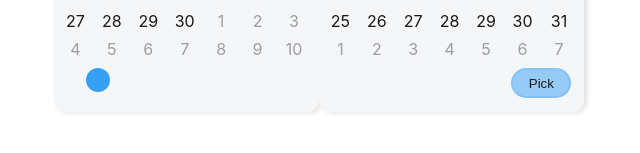
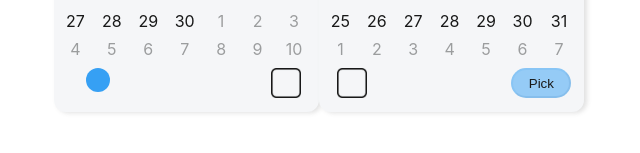
Before and after one commit to almogtavor/date-range-picker, a React (Create React App) app: page / in a window 1280 px wide. Both pictures are taken after a click on the button "DD-MM-YYYY - DD-MM-YYYY". Shown: the part 641-794 px from the top of the page, without its empty margins (326-966 px from the left). Built offline with nearby package versions, Linux system fonts and the light colour scheme.

Commit message:
Checkbox Addition

```diff
--- a/src/components/LowerFooter.js
+++ b/src/components/LowerFooter.js
@@ -1,9 +1,12 @@
-import React from "react";
+import React, { useState, useEffect } from "react";
 import { CirclePicker } from "react-color";
 import {calendarConfig} from '../configuration/config';
 import '../styles/lower-footer.css';
 
 const rightHandIcon = require('../images/right-hand.png');
+const checkbox= require('../images/checkbox.png');
+const hoverCheckbox = require('../images/hover-checkbox.png');
+const clickedCheckbox = require('../images/clicked-checkbox.png');
 
 export const LowerFooter = (props) => {
 
@@ -15,7 +18,14 @@ export const LowerFooter = (props) => {
         setShowColorPicker,
         setShowCalendar,
         colorsPalette,
+        selectedDays,
+        setSelectedDays,
+        mode,
+        viewedMonth,
+        viewedYear,
     } = props;
+
+    const [checkboxSrc, setCheckboxSrc] = useState(checkbox);
 
     const changeColor = (color) => {
         setSelectedColor(color.hex);
@@ -27,10 +37,50 @@ export const LowerFooter = (props) => {
         setShowColorPicker(toggled);
     }
 
+    useEffect(() => {
+
+    }, [selectedDays])
+
+    const handleClick = () => {
+        if (checkboxSrc !== clickedCheckbox) {
+            setCheckboxSrc(clickedCheckbox);
+            if (mode === "Days") {
+                setSelectedDays(
+                    [new Date(viewedYear, viewedMonth, 1),
+                     new Date(viewedYear, viewedMonth + 1, 0)]);
+            } else if (mode === "Months") {
+                setSelectedDays(
+                    [new Date(viewedYear, 1, 1),
+                     new Date(viewedYear, 11, 0)]);
+            } else {
+                setSelectedDays(
+                    [new Date(viewedYear, viewedMonth + 1, 1),
+                     new Date(viewedYear, viewedMonth + 1, 0)]);
+            }
+        } else {
+            setCheckboxSrc(hoverCheckbox);
+            setSelectedDays([]);
+        }
+
+    }
+
+    const handleEnter = () => {
+        if (checkboxSrc !== clickedCheckbox) {
+            setCheckboxSrc(hoverCheckbox);
+        }
+    }
+
+    const handleLeave = () => {
+        if (checkboxSrc !== clickedCheckbox) {
+            setCheckboxSrc(checkbox);
+        }
+    }
+
     return (
-    <div className="settings" style={id===1 ?
-        {"justifyContent": "flex-end"}:
-        {"justifyContent": "flex-start"}}
+    <div className="settings"
+    // style={id===1 ?
+    //     {"justifyContent": "flex-end"}:
+    //     {"justifyContent": "flex-start"}}
     >
         {id === 0 && colorsPalette !== "disabled" && !showColorPicker && (
             <button
@@ -57,6 +107,15 @@ export const LowerFooter = (props) => {
                 />
             </div>
         )}
+        <img
+            className="checkbox"
+            alt=""
+            src={checkboxSrc}
+            onClick={handleClick}
+            onMouseEnter={handleEnter}
+            onMouseLeave={handleLeave}
+        />
+        {/* </button> */}
 
         {id === 1 &&
             <button
--- a/src/containers/LowerFooterContainer.js
+++ b/src/containers/LowerFooterContainer.js
@@ -1,4 +1,4 @@
-import { setSelectedColor, setShowColorPicker, setShowCalendar } from '../actions';
+import { setSelectedColor, setShowColorPicker, setShowCalendar, setSelectedDays } from '../actions';
 import { LowerFooter } from '../components/LowerFooter';
 import { connect } from 'react-redux';
 
@@ -8,9 +8,14 @@ const mapStateToProps = (state, ownProps) => ({
     showColorPicker: state.showColorPicker[ownProps.id],
     language: state.language,
     colorsPalette: state.colorsPalette,
+    mode: state.mode[ownProps.id],
+    selectedDays: state.selectedDays,
+    viewedMonth: state.viewedMonth[ownProps.id],
+    viewedYear: state.viewedYear[ownProps.id],
 });
 
 const mapDispatchToProps = (dispatch, ownProps) => ({
+    setSelectedDays: (selectedDays) => dispatch(setSelectedDays(selectedDays)),
     setSelectedColor: (selectedColor) => dispatch(setSelectedColor(selectedColor)),
     setShowColorPicker: (showColorPicker) => dispatch(setShowColorPicker(ownProps.id, showColorPicker)),
     setShowCalendar: (showCalendar) => dispatch(setShowCalendar(showCalendar)),
--- a/src/styles/calendar-header.css
+++ b/src/styles/calendar-header.css
@@ -24,5 +24,5 @@
 }
 
 .clear:hover {
-    background-color: rgb(226, 225, 225);
+    opacity: 0.8;
 }
--- a/src/styles/lower-footer.css
+++ b/src/styles/lower-footer.css
@@ -1,5 +1,6 @@
 .settings {
     display: flex;
+    justify-content: space-between;
 }
 
 .circle-picker {
@@ -7,7 +8,7 @@
 }
 
 .pick-button {
-    align-self: center;
+    /* align-self: center; */
     border-radius: 20px;
     height: 30px;
     width: 60px;
@@ -15,3 +16,15 @@
     border-width: 2px;
     outline: none;
 }
+
+.pick-button:hover {
+    opacity: 0.8;
+}
+
+.checkbox {
+    height: 30px;
+    /* width: 30px; */
+    margin-right: 5%;
+    margin-left: 5%;
+    /* justify-items: flex-start; */
+}
```
